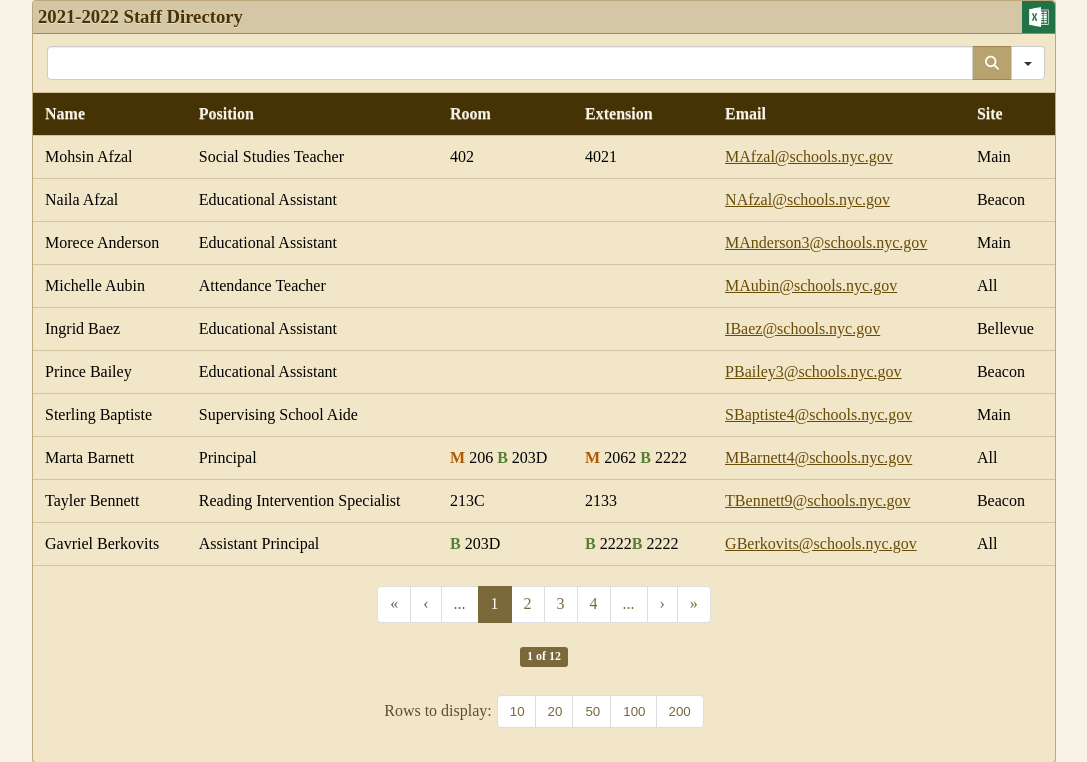
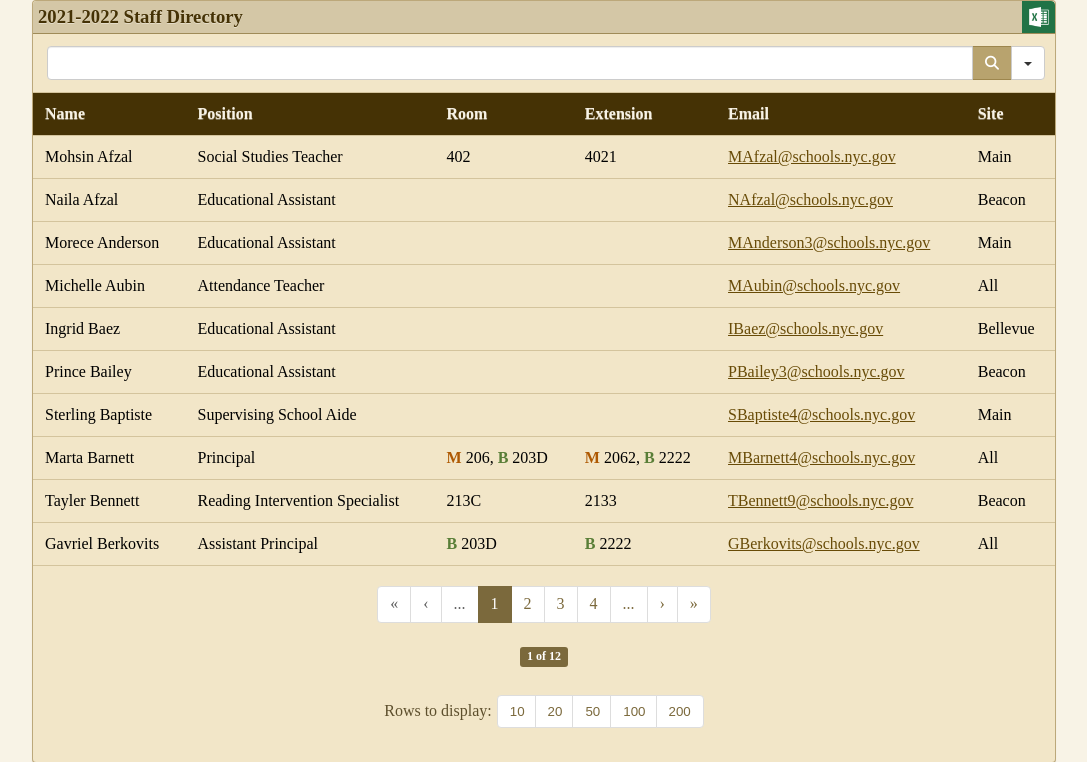
Before and after one commit to 75M035/manhattanhs, a PHP site: page /directory.php in a window 1280 px wide. Shown: the part 160-922 px from the top of the page, without its empty margins (96-1183 px from the left). Run offline with PHP 8.4, Linux system fonts and the light colour scheme; some libraries are stand-ins or nearby versions.

Commit message:
Fixed directory typo

```diff
--- a/directory.php
+++ b/directory.php
@@ -78,8 +78,8 @@ include("includes/header.php");
 		<tr>
 			<td>Marta Barnett</td>
 			<td>Principal</td>
-			<td><span class="main-dir">M</span> 206 <span class="beacon-dir">B</span> 203D</td>
-			<td><span class="main-dir">M</span> 2062 <span class="beacon-dir">B</span> 2222</td>
+			<td><span class="main-dir">M</span> 206, <span class="beacon-dir">B</span> 203D</td>
+			<td><span class="main-dir">M</span> 2062, <span class="beacon-dir">B</span> 2222</td>
 			<td><a href="mailto:mbarnett4@schools.nyc.gov">MBarnett4@schools.nyc.gov</a></td>
 			<td>All</td>
 		</tr>
@@ -95,7 +95,7 @@ include("includes/header.php");
 			<td>Gavriel Berkovits</td>
 			<td>Assistant Principal</td>
 			<td><span class="beacon-dir">B</span> 203D</td>
-			<td><span class="beacon-dir">B</span> 2222<span class="beacon-dir">B</span> 2222</td>
+			<td><span class="beacon-dir">B</span> 2222</td>
 			<td><a href="mailto:gberkovits@schools.nyc.gov">GBerkovits@schools.nyc.gov</a></td>
 			<td>All</td>
 		</tr>
@@ -166,8 +166,8 @@ include("includes/header.php");
 		<tr>
 			<td>Emily Clark</td>
 			<td>English Teacher</td>
-			<td><span class="main-dir">M</span> 208A <span class="beacon-dir">B</span> 203C</td>
-			<td><span class="main-dir">M</span> 2081 <span class="beacon-dir">B</span> 2033</td>
+			<td><span class="main-dir">M</span> 208A, <span class="beacon-dir">B</span> 203C</td>
+			<td><span class="main-dir">M</span> 2081, <span class="beacon-dir">B</span> 2033</td>
 			<td><a href="mailto:EClark11@schools.nyc.gov">EClark11@schools.nyc.gov</a></td>
 			<td>Main/Beacon</td>
 		</tr>
```
